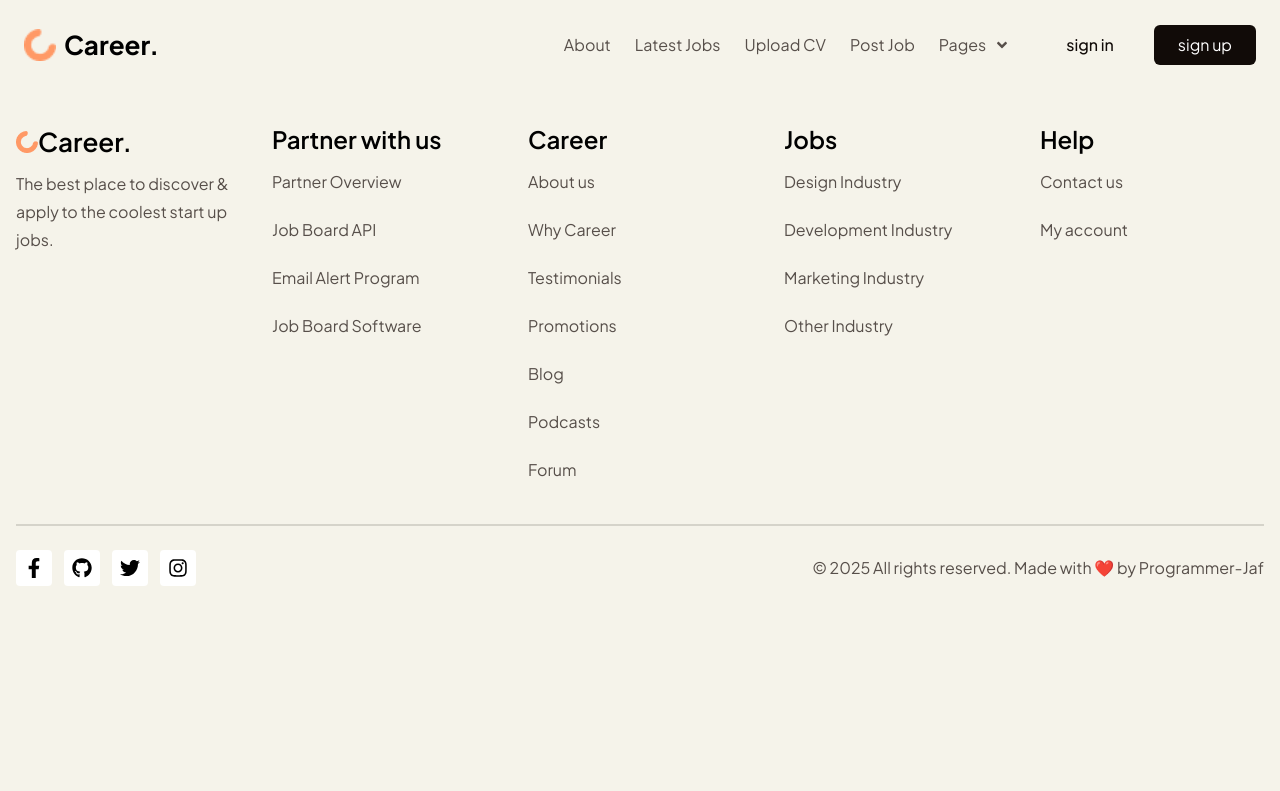
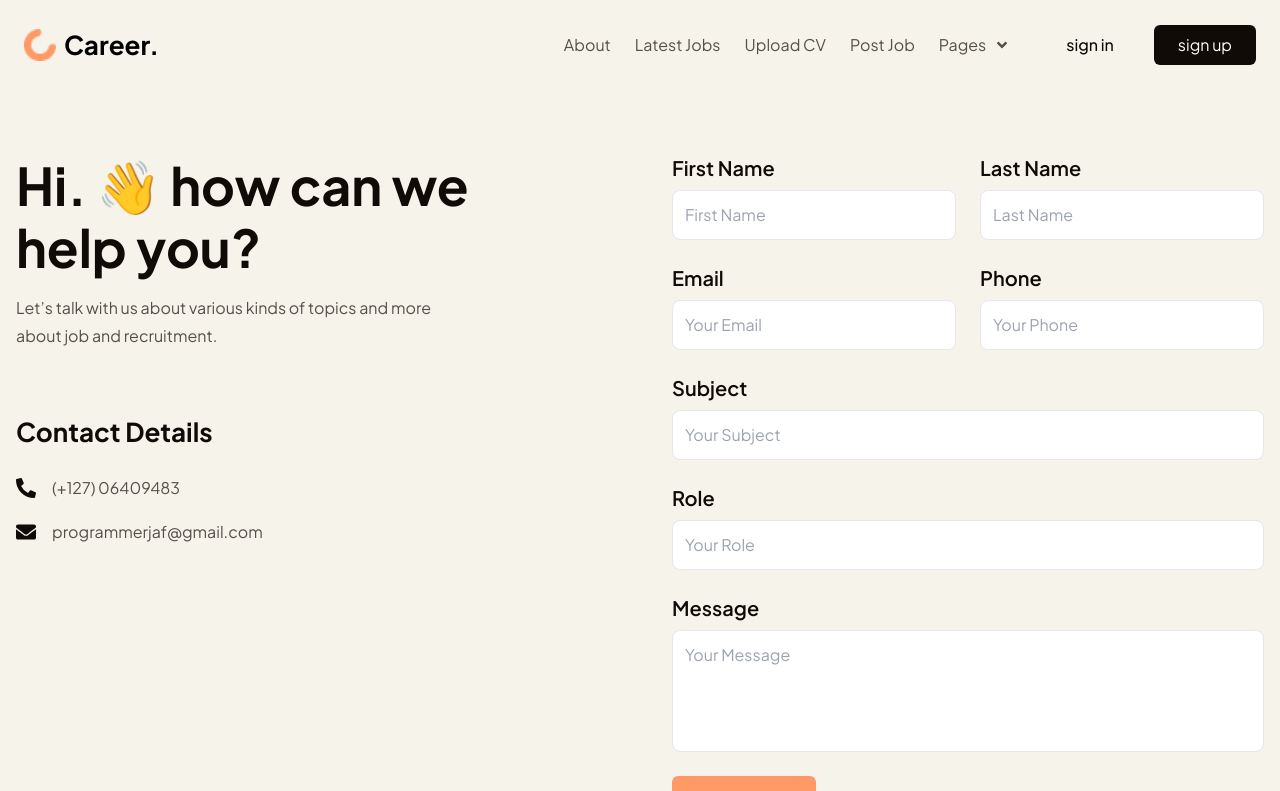
Before and after one commit to programmer-jaf/Career-frontend, a React (Vite) app: page /contact in a window 1280 px wide. Shown: the top 791 px of the page. Built offline with nearby package versions, Linux system fonts and the light colour scheme.

Commit message:
complete contact page and move subscription component

```diff
--- a/src/sections/Home/Subscription.jsx
+++ b/src/components/Subscription.jsx
@@ -1,5 +1,5 @@
 import React from "react";
-import CustomButton from "../../components/CustomButton";
+import CustomButton from "./CustomButton";
 
 const Subscription = () => {
   return (
--- a/src/pages/ContactPage.jsx
+++ b/src/pages/ContactPage.jsx
@@ -1,11 +1,183 @@
-import React from 'react'
+import React from "react";
+import { FaEnvelope, FaPhoneAlt } from "react-icons/fa";
+import CustomButton from "../components/CustomButton";
+import Subscription from "../components/Subscription";
 
 const ContactPage = () => {
   return (
-    <div>
+    <>
+    <div className="container max-w-7xl mx-auto px-4 my-16 flex flex-col lg:flex-row gap-16 items-start">
+      {/* Left Text + Contact Info */}
+      <div className="flex-1">
+        <h1 className="text-h2 text-black-primary font-bold max-w-[31rem]">
+          Hi. 👋 how can we help you?
+        </h1>
+        <p className="text-p2 text-grey-primary max-w-[27rem] mt-4">
+          Let’s talk with us about various kinds of topics and more about job
+          and recruitment.
+        </p>
 
+        <div className="mt-16">
+          <h3 className="text-h4 font-bold text-black-primary mb-6">
+            Contact Details
+          </h3>
+
+          <div className="space-y-4">
+            <div className="flex items-center gap-4">
+              <FaPhoneAlt className="text-xl text-black-primary" />
+              <p className="text-grey-primary text-p2">(+127) 06409483</p>
+            </div>
+
+            <div className="flex items-center gap-4">
+              <FaEnvelope className="text-xl text-black-primary" />
+              <p className="text-grey-primary text-p2">
+                programmerjaf@gmail.com
+              </p>
+            </div>
+          </div>
+        </div>
+      </div>
+
+      {/* Right Form */}
+      <form
+        action=""
+        method="post"
+        className="flex-1 w-full grid grid-cols-1 md:grid-cols-2 gap-6"
+      >
+        {/* First Name */}
+        <div className="flex flex-col">
+          <label
+            htmlFor="first-name"
+            className="text-xl font-semibold text-black-primary mb-2"
+          >
+            First Name
+          </label>
+          <input
+            type="text"
+            id="first-name"
+            name="first-name"
+            className="border rounded-lg p-3 focus:outline-none w-full"
+            placeholder="First Name"
+          />
+        </div>
+
+        {/* Last Name */}
+        <div className="flex flex-col">
+          <label
+            htmlFor="last-name"
+            className="text-xl font-semibold text-black-primary mb-2"
+          >
+            Last Name
+          </label>
+          <input
+            type="text"
+            id="last-name"
+            name="last-name"
+            className="border rounded-lg p-3 focus:outline-none w-full"
+            placeholder="Last Name"
+          />
+        </div>
+
+        {/* Email */}
+        <div className="flex flex-col">
+          <label
+            htmlFor="email"
+            className="text-xl font-semibold text-black-primary mb-2"
+          >
+            Email
+          </label>
+          <input
+            type="email"
+            id="email"
+            name="email"
+            className="border rounded-lg p-3 focus:outline-none w-full"
+            placeholder="Your Email"
+          />
+        </div>
+
+        {/* Phone */}
+        <div className="flex flex-col">
+          <label
+            htmlFor="phone"
+            className="text-xl font-semibold text-black-primary mb-2"
+          >
+            Phone
+          </label>
+          <input
+            type="tel"
+            id="phone"
+            name="phone"
+            className="border rounded-lg p-3 focus:outline-none w-full"
+            placeholder="Your Phone"
+          />
+        </div>
+
+        {/* Subject - Full Width */}
+        <div className="flex flex-col md:col-span-2">
+          <label
+            htmlFor="subject"
+            className="text-xl font-semibold text-black-primary mb-2"
+          >
+            Subject
+          </label>
+          <input
+            type="text"
+            id="subject"
+            name="subject"
+            className="border rounded-lg p-3 focus:outline-none w-full"
+            placeholder="Your Subject"
+          />
+        </div>
+
+        {/* Role - Full Width */}
+        <div className="flex flex-col md:col-span-2">
+          <label
+            htmlFor="role"
+            className="text-xl font-semibold text-black-primary mb-2"
+          >
+            Role
+          </label>
+          <input
+            type="text"
+            id="role"
+            name="role"
+            className="border rounded-lg p-3 focus:outline-none w-full"
+            placeholder="Your Role"
+          />
+        </div>
+
+        {/* Message - Full Width */}
+        <div className="flex flex-col md:col-span-2">
+          <label
+            htmlFor="message"
+            className="text-xl font-semibold text-black-primary mb-2"
+          >
+            Message
+          </label>
+          <textarea
+            id="message"
+            name="message"
+            rows="4"
+            className="border rounded-lg p-3 focus:outline-none w-full resize-none"
+            placeholder="Your Message"
+          ></textarea>
+        </div>
+
+        {/* Submit Button */}
+        <div className="md:col-span-2">
+          <CustomButton
+            title={"Let's Submit"}
+            style={
+              "bg-orange-primary text-white px-6 py-3 font-semibold rounded-md w-full md:w-fit"
+            }
+          />
+        </div>
+      </form>
+      {/* add subscription component */}
     </div>
-  )
-}
+      <Subscription/>
+      </>
+  );
+};
 
-export default ContactPage
+export default ContactPage;
--- a/src/pages/HomePage.jsx
+++ b/src/pages/HomePage.jsx
@@ -6,7 +6,7 @@ import DreamCompanies from "../sections/Home/PopularCompanies";
 import LatestJobs from "../sections/Home/LatestJobs";
 import PopularQuote from "../sections/Home/PopularQuote";
 import CareerAdvice from "../sections/Home/CareerAdvice";
-import Subscription from "../sections/Home/Subscription";
+import Subscription from "../components/Subscription";
 
 const HomePage = () => {
   return (
--- a/src/pages/PageNotFound.jsx
+++ b/src/pages/PageNotFound.jsx
@@ -1,12 +1,15 @@
-import React from 'react'
+import React from "react";
 
 const PageNotFound = () => {
   return (
-    <div className="flex flex-col items-center justify-center">
-      <img src='/public/image/404/pageNotFound.svg' className="w-1/2 h-fit" alt="Page Not Found" />
+    <div className="flex flex-col items-center justify-center md:px-8">
+      <img
+        src="/public/image/404/pageNotFound.svg"
+        className="md:w-1/2 h-fit"
+        alt="Page Not Found"
+      />
+    </div>
+  );
+};
 
-    </div>
-  )
-}
-
-export default PageNotFound
+export default PageNotFound;
```
